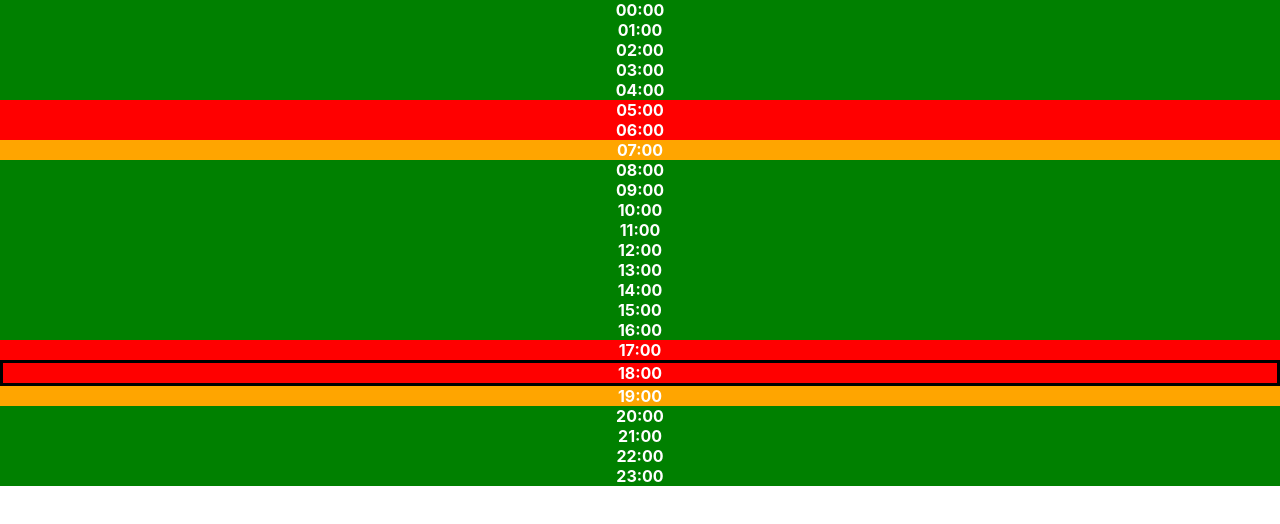
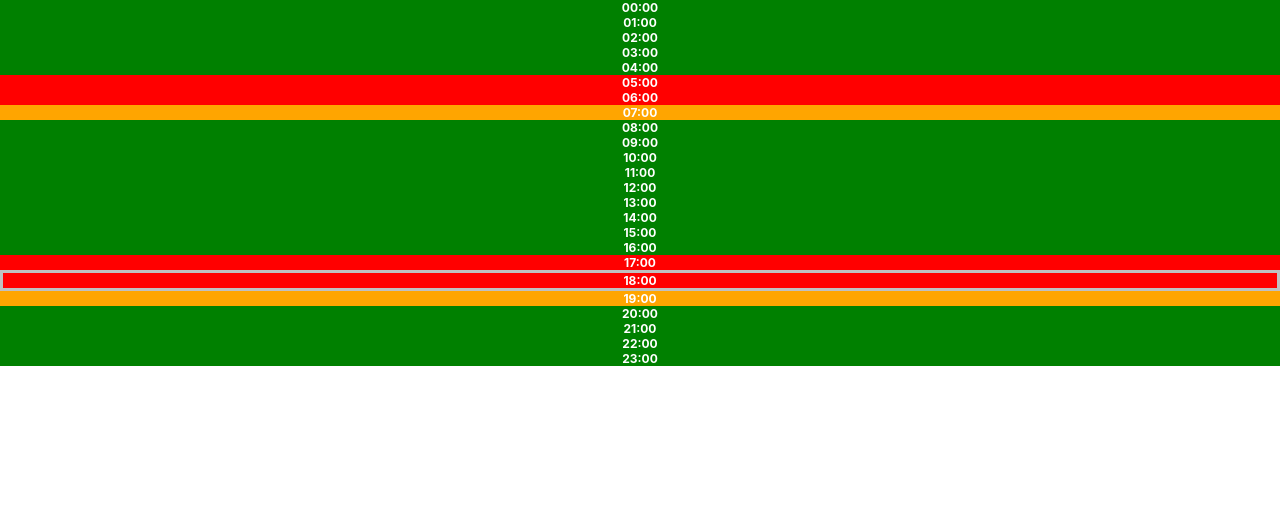
Before and after one commit to snerks/schedule01, a React (Create React App) app: page / in a window 1280 px wide. Shown: the top 524 px of the page. Built offline with nearby package versions, Linux system fonts and the light colour scheme.

Commit message:
Tweak font

```diff
--- a/src/App.tsx
+++ b/src/App.tsx
@@ -51,11 +51,11 @@ class App extends Component {
       <div
         key={index}
         style={{
-          paddingLeft: 0,
           fontWeight: "bold",
+          fontSize: 12,
           backgroundColor: timeUnit.colour,
           color: "white",
-          border: currentHour === timeUnit.hour ? "3px solid black" : ""
+          border: currentHour === timeUnit.hour ? "3px solid silver" : ""
         }}
       >
         {this.zeroFill(timeUnit.hour, 2)}
@@ -81,9 +81,7 @@ class App extends Component {
         </header> */}
         <div
           style={{
-            margin: 0,
-            listStyleType: "none",
-            listStylePosition: "inside"
+            margin: 0
           }}
         >
           {timeUnitItems}
```
